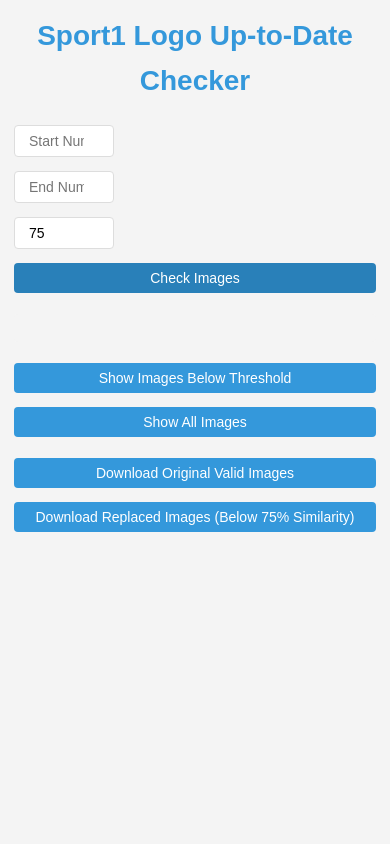
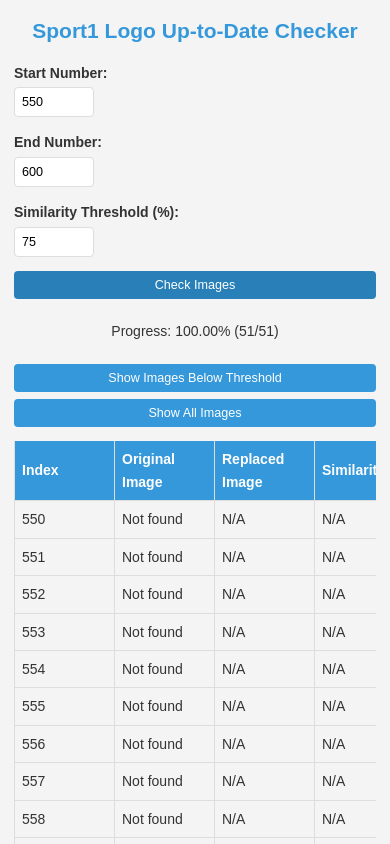
Before and after one commit to antonio9hanania/sport1_old_logo_checker, a plain HTML site: page index.html in a window 390 px wide. Both pictures are taken after a click on the button "Check Images". Shown: the top 844 px of the page. Drawn offline with nearby package versions, Linux system fonts and the light colour scheme; no server answers.

Commit message:
mobile friendly improve

```diff
--- a/index.html
+++ b/index.html
@@ -13,29 +13,25 @@
       <h1>Sport1 Logo Up-to-Date Checker</h1>
 
       <div class="control-panel">
-        <input
-          type="number"
-          id="startNum"
-          placeholder="Start Number"
-          min="1"
-          required
-        />
-        <input
-          type="number"
-          id="endNum"
-          placeholder="End Number"
-          min="1"
-          required
-        />
+        <div class="input-group">
+          <label for="startNum">Start Number:</label>
+          <input type="number" id="startNum" min="1" value="550" required />
+        </div>
+        <div class="input-group">
+          <label for="endNum">End Number:</label>
+          <input type="number" id="endNum" min="1" value="600" required />
+        </div>
+        <div class="input-group">
+          <label for="similarityThreshold">Similarity Threshold (%):</label>
           <input
             type="number"
             id="similarityThreshold"
-          placeholder="Similarity Threshold (%)"
             min="0"
             max="100"
             value="75"
             required
           />
+        </div>
         <button id="checkImagesBtn">Check Images</button>
       </div>
 
--- a/styles/main.css
+++ b/styles/main.css
@@ -31,31 +31,31 @@
 }
 
 h1 {
-  font-size: 2rem;
+  font-size: 1.5rem;
   text-align: center;
-  margin-bottom: 1.5rem;
+  margin-bottom: 1rem;
   color: var(--primary-color);
 }
 
 .control-panel {
   display: flex;
   flex-wrap: wrap;
-  gap: 1rem;
-  margin-bottom: 1.5rem;
+  gap: 0.5rem;
+  margin-bottom: 1rem;
   align-items: center;
   justify-content: center;
 }
 
 input,
 button {
-  padding: 0.5rem 1rem;
-  font-size: 1rem;
+  padding: 0.5rem;
+  font-size: 0.9rem;
   border: 1px solid var(--border-color);
   border-radius: 4px;
 }
 
 input[type="number"] {
-  width: 100px;
+  width: 80px;
 }
 
 button {
@@ -74,39 +74,56 @@
 #progressBar {
   background-color: var(--background-color);
   border-radius: 4px;
-  padding: 1rem;
-  margin-bottom: 1.5rem;
+  padding: 0.5rem;
+  margin-bottom: 1rem;
   text-align: center;
 }
 
 .button-group {
   display: flex;
   flex-wrap: wrap;
-  gap: 1rem;
-  margin-bottom: 1.5rem;
+  gap: 0.5rem;
+  margin-bottom: 1rem;
   justify-content: center;
+}
+
+.table-container {
+  width: 100%;
+  overflow-x: auto;
+  position: relative;
 }
 
 table {
   width: 100%;
   border-collapse: collapse;
-  margin-bottom: 1.5rem;
+  margin-bottom: 1rem;
 }
 
 th,
 td {
-  padding: 0.75rem;
+  padding: 0.5rem;
   text-align: left;
-  border-bottom: 1px solid var(--border-color);
+  border: 1px solid var(--border-color);
+  min-width: 100px;
 }
 
 th {
   background-color: var(--primary-color);
   color: white;
+  position: sticky;
+  top: 0;
+  z-index: 10;
+}
+
+td:first-child {
+  position: sticky;
+  left: 0;
+  background-color: var(--background-color);
+  z-index: 1;
 }
 
 img {
-  max-width: 100px;
+  max-width: 80px;
   height: auto;
   display: block;
   margin: 0 auto;
@@ -134,47 +151,34 @@
   button {
     width: 100%;
   }
-
-  table,
-  thead,
-  tbody,
-  th,
-  td,
-  tr {
-    display: block;
-  }
-
-  thead tr {
-    position: absolute;
-    top: -9999px;
-    left: -9999px;
-  }
-
-  tr {
-    margin-bottom: 1rem;
-    border: 1px solid var(--border-color);
-  }
-
-  td {
-    border: none;
-    position: relative;
-    padding-left: 50%;
-  }
-
-  td:before {
-    content: attr(data-label);
-    position: absolute;
-    left: 6px;
-    width: 45%;
-    padding-right: 10px;
-    white-space: nowrap;
-    font-weight: bold;
-  }
 }
 
 @media screen and (min-width: 769px) {
   h1 {
-    font-size: 2.5rem;
+    font-size: 2rem;
+  }
+}
+
+.input-group {
+  display: flex;
+  flex-direction: column;
+  margin-bottom: 0.5rem;
+}
+
+.input-group label {
+  margin-bottom: 0.25rem;
+  font-weight: bold;
+}
+
+@media screen and (min-width: 768px) {
+  .input-group {
+    flex-direction: row;
+    align-items: center;
+  }
+
+  .input-group label {
+    margin-right: 0.5rem;
+    margin-bottom: 0;
   }
 }
 
@@ -202,6 +206,10 @@
     background-color: var(--secondary-color);
   }
 
+  td:first-child {
+    background-color: var(--background-color);
+  }
+
   .below-threshold {
     background-color: #635c36;
   }
```
Lines whose indentation alone changed are shown as unchanged.
